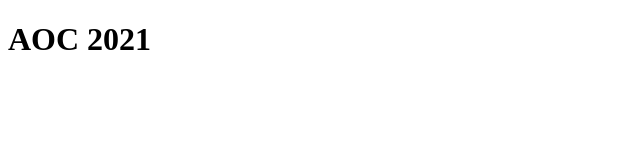
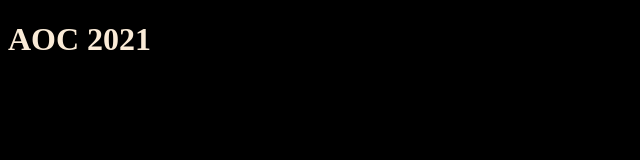
Before and after one commit to hal-da/aoc2021, a website with bundled scripts: page index.html in a window 1280 px wide. Shown: the whole page, without its empty margins (0-640 px from the left). Built offline with nearby package versions, Linux system fonts and the light colour scheme.

Commit message:
blaack bg

```diff
--- a/index.html
+++ b/index.html
@@ -3,6 +3,7 @@
 <head>
     <meta charset="UTF-8">
     <title>AOC 2021</title>
+    <link rel="stylesheet" type="text/css" href="styles/style.css" />
 </head>
 <body>
 <h1>AOC 2021</h1>
--- /dev/null
+++ b/styles/style.css
@@ -0,0 +1,4 @@
+body {
+    background: black;
+    color: antiquewhite;
+}
```
